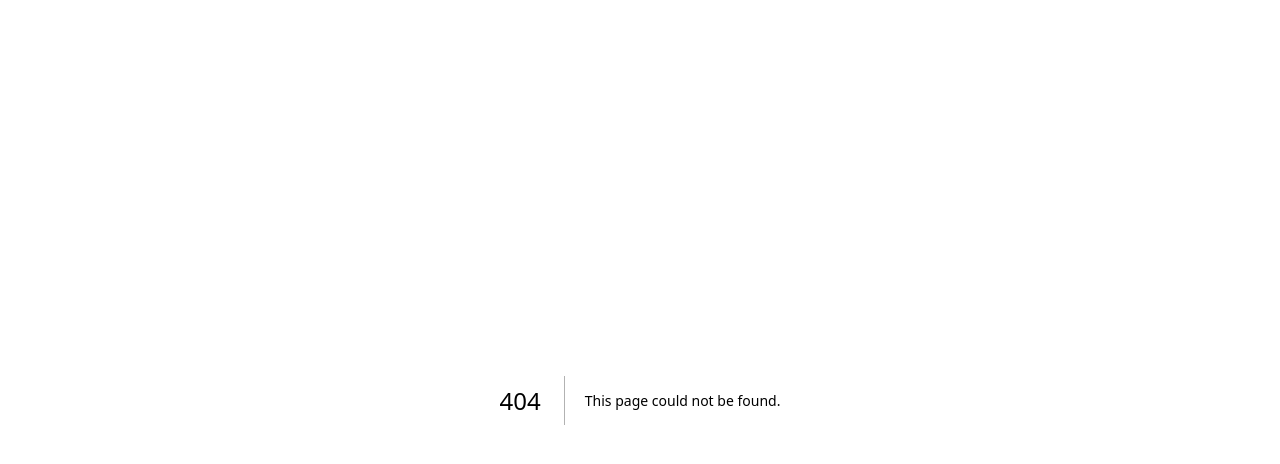
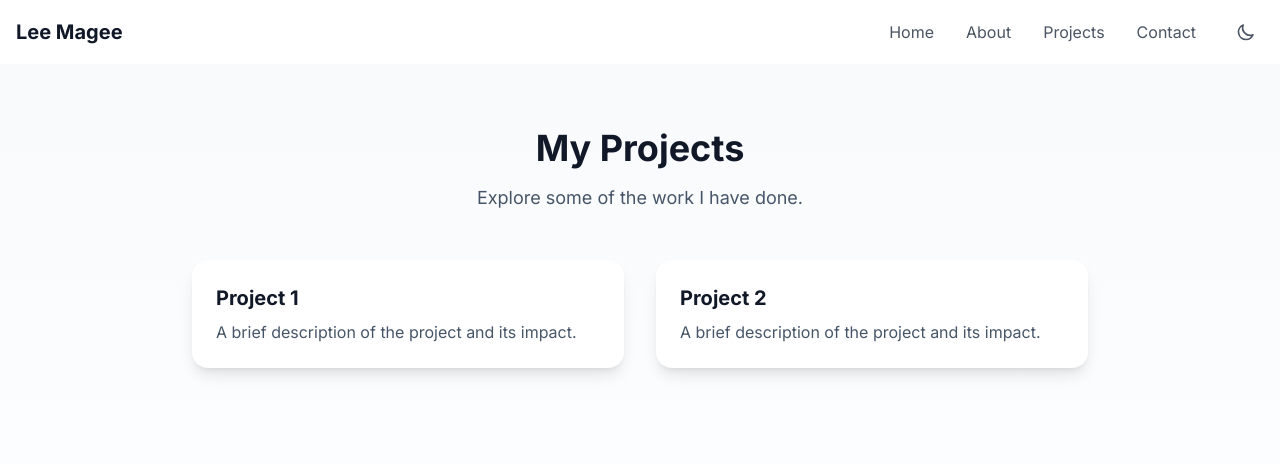
Before and after one commit to leemagee11/Portfolio-Website, a Next.js app: page /projects in a window 1280 px wide. Before the commit this address had no page. Shown: the top 464 px of the page. Built offline with nearby package versions, Linux system fonts and the light colour scheme.

Commit message:
Staged and committed changes for contact page, about, and projects directories

```diff
--- /dev/null
+++ b/src/app/about/page.tsx
@@ -0,0 +1,25 @@
+import Navbar from '@/components/Navbar';
+
+export default function About() {
+  return (
+    <>
+      <Navbar />
+      <div className="min-h-screen bg-gradient-to-b from-slate-50 to-white dark:from-gray-900 dark:to-gray-800 py-16 px-4">
+        <div className="max-w-4xl mx-auto">
+          <div className="text-center mb-12">
+            <h1 className="text-4xl font-bold text-gray-900 dark:text-white mb-4">About Me</h1>
+            <p className="text-lg text-slate-600 dark:text-slate-300">Learn more about my journey and experiences.</p>
+          </div>
+          <div className="space-y-6">
+            <p className="text-slate-600 dark:text-slate-300">
+              I am a passionate analyst with a strong background in uncovering insights that drive smarter decisions and spark meaningful change. With years of experience in data analysis and visualization, I have honed my skills in delivering actionable insights to stakeholders.
+            </p>
+            <p className="text-slate-600 dark:text-slate-300">
+              My journey has been fueled by curiosity and a commitment to continuous learning. I thrive in collaborative environments where I can contribute to impactful projects and grow alongside talented professionals.
+            </p>
+          </div>
+        </div>
+      </div>
+    </>
+  );
+}
--- /dev/null
+++ b/src/app/projects/page.tsx
@@ -0,0 +1,27 @@
+import Navbar from '@/components/Navbar';
+
+export default function Projects() {
+  return (
+    <>
+      <Navbar />
+      <div className="min-h-screen bg-gradient-to-b from-slate-50 to-white dark:from-gray-900 dark:to-gray-800 py-16 px-4">
+        <div className="max-w-4xl mx-auto">
+          <div className="text-center mb-12">
+            <h1 className="text-4xl font-bold text-gray-900 dark:text-white mb-4">My Projects</h1>
+            <p className="text-lg text-slate-600 dark:text-slate-300">Explore some of the work I have done.</p>
+          </div>
+          <div className="grid gap-8 md:grid-cols-2">
+            <div className="bg-white dark:bg-gray-800 p-6 rounded-2xl shadow-lg">
+              <h2 className="text-xl font-bold text-gray-900 dark:text-white mb-2">Project 1</h2>
+              <p className="text-slate-600 dark:text-slate-300">A brief description of the project and its impact.</p>
+            </div>
+            <div className="bg-white dark:bg-gray-800 p-6 rounded-2xl shadow-lg">
+              <h2 className="text-xl font-bold text-gray-900 dark:text-white mb-2">Project 2</h2>
+              <p className="text-slate-600 dark:text-slate-300">A brief description of the project and its impact.</p>
+            </div>
+          </div>
+        </div>
+      </div>
+    </>
+  );
+}
```
